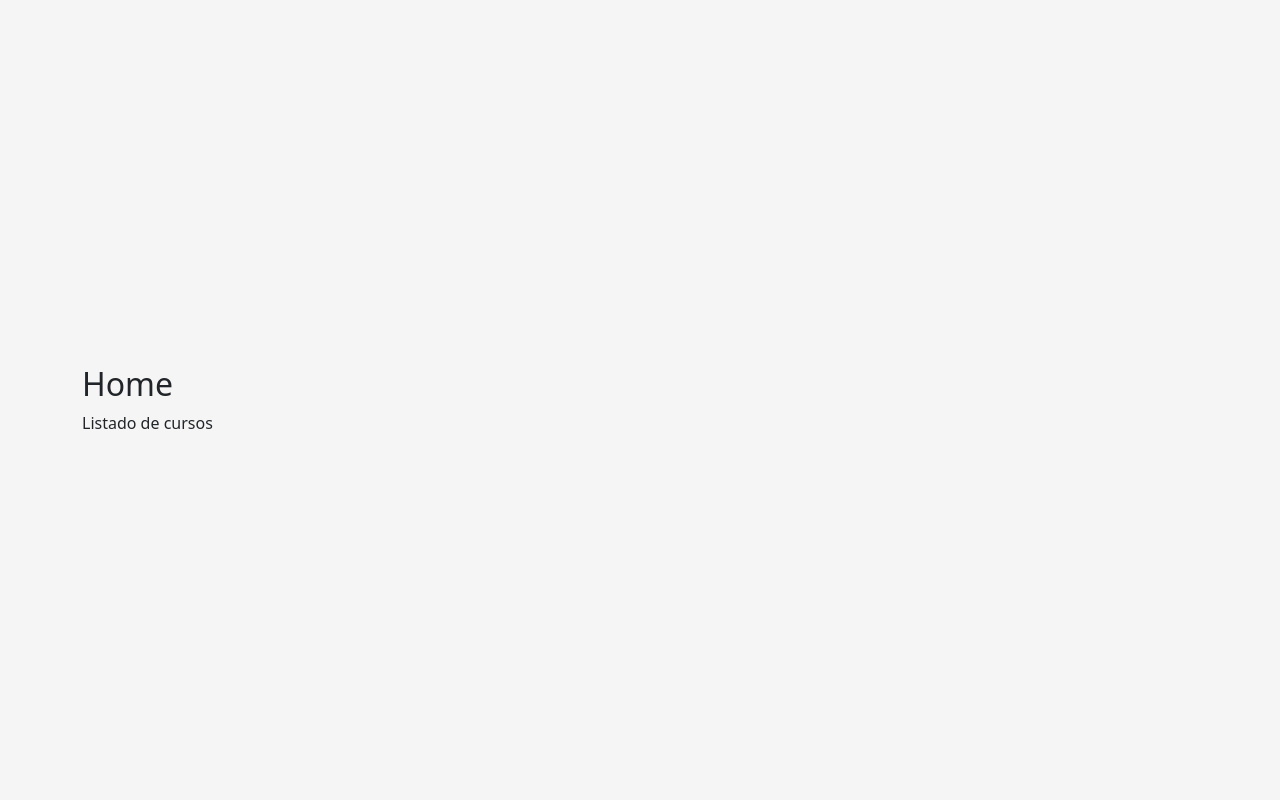
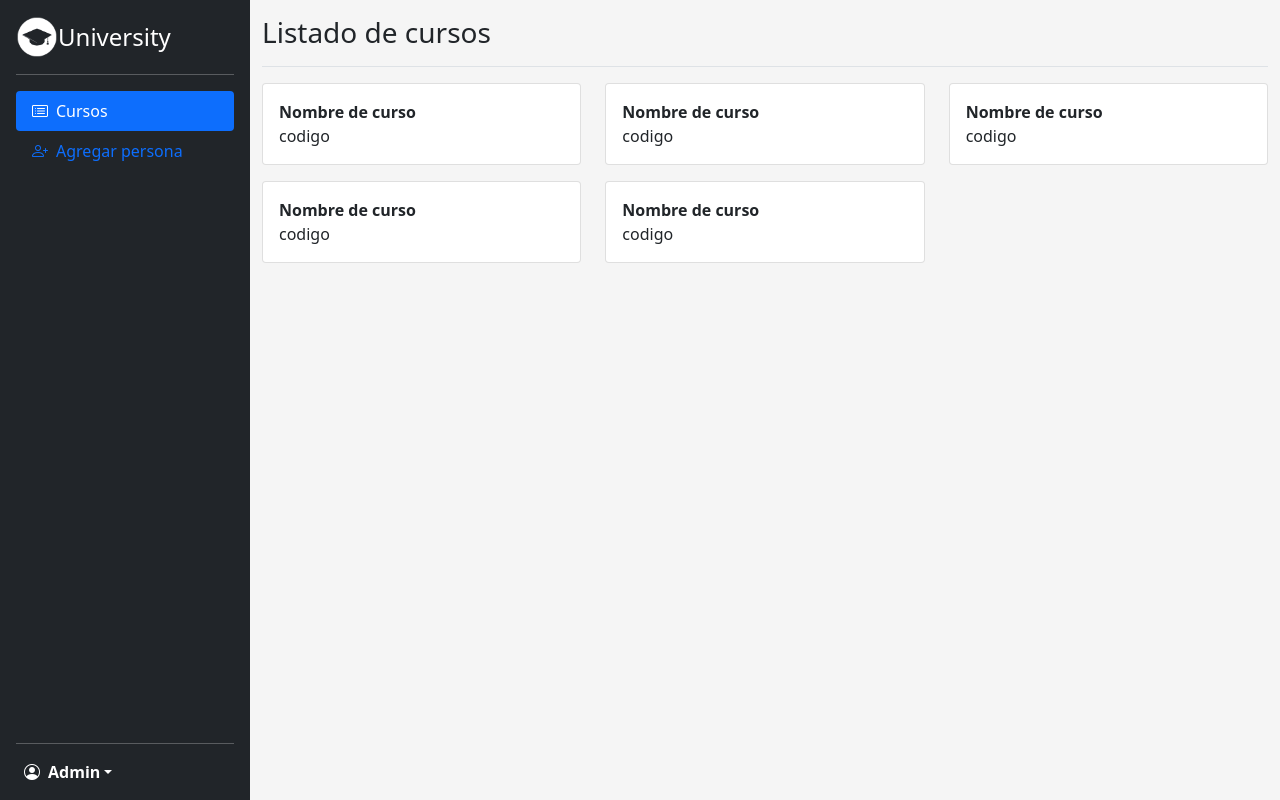
Before and after one commit to lacajanegra/university_front, a React (Create React App) app: page /app in a window 1280 px wide. Built offline with nearby package versions, Linux system fonts and the light colour scheme.

Commit message:
Styled home, corrections and created components

```diff
--- a/package.json
+++ b/package.json
@@ -8,6 +8,7 @@
     "@testing-library/react": "^12.1.3",
     "@testing-library/user-event": "^13.5.0",
     "bootstrap": "^5.1.3",
+    "bootstrap-icons": "^1.8.1",
     "react": "^17.0.2",
     "react-dom": "^17.0.2",
     "react-router-dom": "^6.2.1",
--- a/public/index.html
+++ b/public/index.html
@@ -1,5 +1,5 @@
 <!DOCTYPE html>
-<html lang="en">
+<html lang="es">
   <head>
     <meta charset="utf-8" />
     <link rel="icon" href="%PUBLIC_URL%/favicon.ico" />
@@ -10,34 +10,11 @@
       content="Web site created using create-react-app"
     />
     <link rel="apple-touch-icon" href="%PUBLIC_URL%/logo192.png" />
-    <!--
-      manifest.json provides metadata used when your web app is installed on a
-      user's mobile device or desktop. See https://developers.google.com/web/fundamentals/web-app-manifest/
-    -->
     <link rel="manifest" href="%PUBLIC_URL%/manifest.json" />
-    <!--
-      Notice the use of %PUBLIC_URL% in the tags above.
-      It will be replaced with the URL of the `public` folder during the build.
-      Only files inside the `public` folder can be referenced from the HTML.
-
-      Unlike "/favicon.ico" or "favicon.ico", "%PUBLIC_URL%/favicon.ico" will
-      work correctly both with client-side routing and a non-root public URL.
-      Learn how to configure a non-root public URL by running `npm run build`.
-    -->
     <title>React App</title>
   </head>
   <body>
     <noscript>You need to enable JavaScript to run this app.</noscript>
-    <div id="root" class="container"></div>
-    <!--
-      This HTML file is a template.
-      If you open it directly in the browser, you will see an empty page.
-
-      You can add webfonts, meta tags, or analytics to this file.
-      The build step will place the bundled scripts into the <body> tag.
-
-      To begin the development, run `npm start` or `yarn start`.
-      To create a production bundle, use `npm run build` or `yarn build`.
-    -->
+    <div id="root" class="w-100"></div>
   </body>
 </html>
--- /dev/null
+++ b/src/components/Course.jsx
@@ -0,0 +1,18 @@
+function Course() {
+    return (
+        <div class="col mb-3">
+            <div className="card">
+                <div className="card-body">
+                    <div>
+                        <strong>Nombre de curso</strong>
+                    </div>
+                    <div>
+                        <span>codigo</span>
+                    </div>
+                </div>
+            </div>
+        </div>
+    );
+}
+
+export default Course;
--- /dev/null
+++ b/src/components/Sidebar.jsx
@@ -0,0 +1,39 @@
+import logo from '../assets/images/university-icon-white.svg'
+
+function Sidebar() {
+    return (
+        <div className="d-flex flex-column flex-shrink-0 p-3 text-white bg-dark" style={{ width: "250px", height: "100vh" }}>
+            <a href="/" className="d-flex align-items-center mb-3 mb-md-0 me-md-auto text-white text-decoration-none">
+                <img className="fs-4" src={logo} alt="" height={42} />
+                <span className="fs-4">University</span>
+            </a>
+            <hr />
+            <ul className="nav nav-pills flex-column mb-auto">
+                <li>
+                    <a href="#" className="nav-link text-white active">
+                        <i className="bi bi-card-list me-2"></i>
+                        Cursos
+                    </a>
+                </li>
+                <li className="nav-item">
+                    <a href="#" className="nav-link" aria-current="page">
+                    <i class="bi bi-person-plus me-2"></i>
+                        Agregar persona
+                    </a>
+                </li>
+            </ul>
+            <hr />
+            <div className="dropdown">
+                <a href="#" className="d-flex align-items-center text-white text-decoration-none dropdown-toggle" id="dropdownUser1" data-bs-toggle="dropdown" aria-expanded="false">
+                    <i class="bi bi-person-circle ms-2 me-2"></i>
+                    <strong>Admin</strong>
+                </a>
+                <ul className="dropdown-menu dropdown-menu-dark text-small shadow" aria-labelledby="dropdownUser1">
+                    <li><a className="dropdown-item" href="#">Cerrar sesión</a></li>
+                </ul>
+            </div>
+        </div>
+    );
+}
+
+export default Sidebar;
--- a/src/index.js
+++ b/src/index.js
@@ -3,6 +3,7 @@ import ReactDOM from 'react-dom';
 import App from './App';
 import 'bootstrap';
 import 'bootstrap/dist/css/bootstrap.min.css';
+import 'bootstrap-icons/font/bootstrap-icons.css'
 
 ReactDOM.render(
   <React.StrictMode>
--- a/src/pages/Home.jsx
+++ b/src/pages/Home.jsx
@@ -1,12 +1,15 @@
 import { Outlet } from 'react-router-dom'
+import Sidebar from '../components/Sidebar';
 
 function Home() {
     return (
-        <div>
-            <h2>Home</h2>
-            <Outlet/>
+        <div className='d-flex'>
+            <Sidebar />
+            <main className='container mt-3'>
+                <Outlet />
+            </main>
         </div>
-     );
+    );
 }
 
 export default Home;
--- a/src/pages/Login.jsx
+++ b/src/pages/Login.jsx
@@ -2,23 +2,25 @@ import '../styles/login.css'
 import logo from '../assets/images/university-icon.svg'
 function Login() {
     return (
-        <main className="form-signin text-center">
-            <form>
-                <img className="mb-4" src={logo} alt="" height={100}/>
+        <main className="d-flex align-items-center justify-content-center" style={{height: "100vh"}}>
+            <div className="form-signin text-center">
+                <form>
+                    <img className="mb-4" src={logo} alt="" height={100} />
                     <h1 className="h3 mb-3 fw-normal">Iniciar sesión</h1>
 
                     <div className="form-floating">
-                        <input type="email" className="form-control" id="floatingInput" placeholder='Usuario'/>
-                            <label for="floatingInput">Usuario</label>
+                        <input type="email" className="form-control" id="floatingInput" placeholder='Usuario' />
+                        <label>Usuario</label>
                     </div>
                     <div className="form-floating">
-                        <input type="password" className="form-control" id="floatingPassword" placeholder='Contraseña'/>
-                            <label for="floatingPassword">Contraseña</label>
+                        <input type="password" className="form-control" id="floatingPassword" placeholder='Contraseña' />
+                        <label>Contraseña</label>
                     </div>
 
                     <button className="w-100 btn btn-lg btn-dark" type="submit">Ingresar</button>
                     <p className="mt-5 mb-3 text-muted">Derechos reservados. &copy; 2022</p>
-            </form>
+                </form>
+            </div>
         </main>
     );
 }
--- a/src/pages/NotFound.jsx
+++ b/src/pages/NotFound.jsx
@@ -1,11 +1,16 @@
+import logo from '../assets/images/university-icon.svg'
+
 function NotFound() {
     return (
-        <main className="text-center">
-            <h1 className="display-1">404</h1>
-            <p className="lead">La página a la que está tratando de ingresar, no existe.</p>
-            <button className="btn btn-dark">Ir al inicio</button>
-        </main>
-     );
+        <div className="d-flex align-items-center justify-content-center" style={{height: "100vh"}}>
+            <main className="text-center">
+                <img className="mb-4" src={logo} alt="" height={150} />
+                <h1 className="display-1">404</h1>
+                <p className="lead">La página a la que está tratando de ingresar no existe.</p>
+                <button className="btn btn-dark">Ir al inicio</button>
+            </main>
+        </div>
+    );
 }
 
 export default NotFound;
--- a/src/pages/private/ListCourses.jsx
+++ b/src/pages/private/ListCourses.jsx
@@ -1,9 +1,18 @@
+import Course from "../../components/Course";
+
 function ListCourses() {
     return (
-        <div>
-            Listado de cursos
-        </div>
-     );
+        <>
+            <h3 className="mb-3 border-bottom pb-3">Listado de cursos</h3>
+            <div className="row row-cols-3">
+                <Course />
+                <Course />
+                <Course />
+                <Course />
+                <Course />
+            </div>
+        </>
+    );
 }
 
 export default ListCourses;
--- a/src/styles/global.css
+++ b/src/styles/global.css
@@ -1,9 +1,5 @@
 body {
     margin: 0;
-    font-family: -apple-system, BlinkMacSystemFont, 'Segoe UI', 'Roboto', 'Oxygen',
-      'Ubuntu', 'Cantarell', 'Fira Sans', 'Droid Sans', 'Helvetica Neue',
-      sans-serif;
-    -webkit-font-smoothing: antialiased;
-    -moz-osx-font-smoothing: grayscale;
+    padding: 0;
     background-color: #f5f5f5 !important;
   }
--- a/src/styles/login.css
+++ b/src/styles/login.css
@@ -1,15 +1,3 @@
-html,
-body {
-  height: 100%;
-}
-
-body {
-  display: flex;
-  align-items: center;
-  padding-top: 40px;
-  padding-bottom: 40px;
-}
-
 .form-signin {
   width: 100%;
   max-width: 330px;
```
Also changed, not shown: src/assets/images/university-icon-white.svg (added), 1 other file (tests, documents, lock files or other folders).
